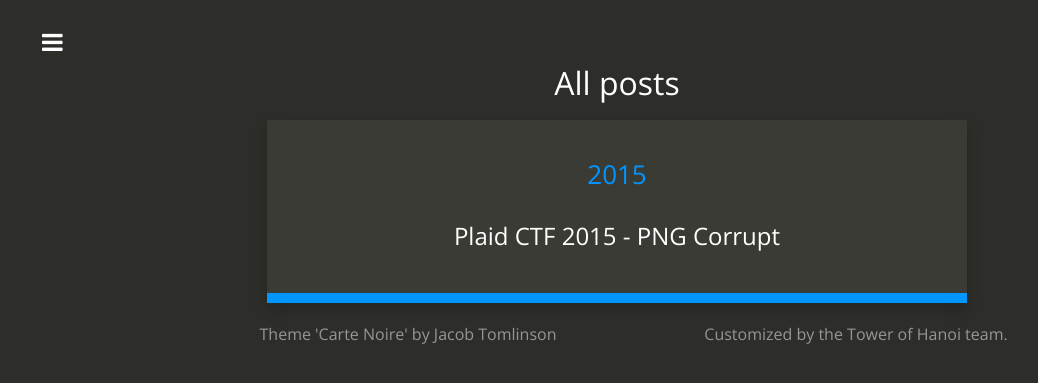
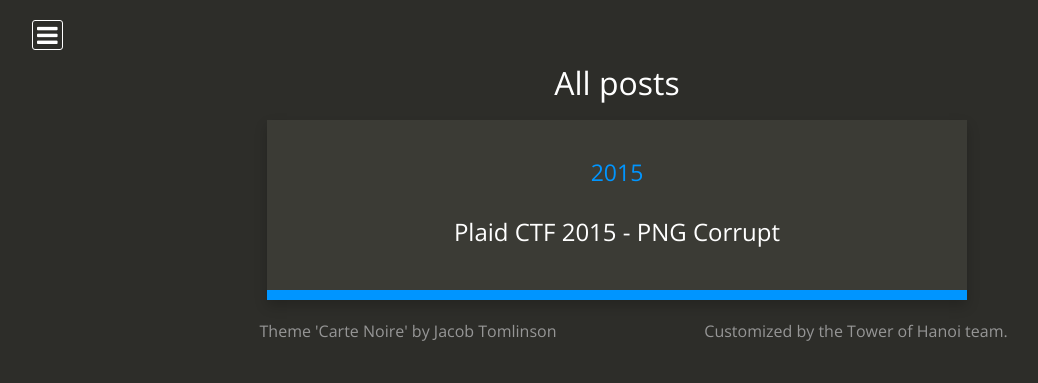
Before and after one commit to TowerofHanoi/towerofhanoi.github.io, a Jekyll site: the page built from posts.html, in a window 1280 px wide. Shown: the top 383 px of the page, without its empty margins (8-1046 px from the left). Built offline with Jekyll 4.4.1, drawn with Linux system fonts in a browser that asks for light colours; nearby versions of some CDN libraries; Markdown is read by kramdown in place of the engine named in the settings.

Commit message:
Added excerpt in home page, edited font sizes and colors, added border to menu button

```diff
--- a/_includes/header.html
+++ b/_includes/header.html
@@ -1,6 +1,7 @@
 <nav id="my-menu">
   <div>
-    <p>{{ site.title }}</p>
+    <img src="/img/logo.png" class="about-image" height="30" width="30" alt="Tower of Hanoi Blog">
+    <b>{{ site.title }}</b>
     <ul class="pages">
       <li><a href="/"><i class="fa fa-home"></i> Home</a></li>
       <li><a href="/posts/"><i class="fa fa-archive"></i> All Posts</a></li>
--- a/css/style.scss
+++ b/css/style.scss
@@ -115,7 +115,7 @@
 	width: 100%;
 
 	@media (min-width: $screen-sm-min) {
-		font-size: 62px;
+		font-size: 40px;
 		margin-left: -10%;
 		width: 120%;
 	}
@@ -129,7 +129,9 @@
 	left: 20px;
 	cursor: pointer;
 	line-height: 1em;
-	padding: 10px;
+	padding: 2px 4px 2px 4px;
+	border: 1px solid #FFFFFF;
+	border-radius: 3px;
 	background-color: $dark;
 	z-index: 100;
 	@media (min-width: $screen-sm-min) {
@@ -169,10 +171,13 @@
 			margin-right: 10px;
 		}
 	}
+	.links {
+		text-align: left;
+	}
 }
 
 .links {
-	margin-top: 50px;
+	margin-top: 10px;
 	text-align: center;
 
 	i {
@@ -287,12 +292,12 @@
 
 	.articles {
 		text-align: center;
-		font-size: 20px;
+		font-size: 18px;
 
 		h2 {
 			margin-bottom: 30px;
 			color: $light-blue;
-			font-size: 26px;
+			font-size: 23px;
 		}
 
 		ul {
@@ -425,11 +430,11 @@
 	}
 
 	h2 {
-		font-size: 36px;
+		font-size: 30px;
 	}
 
 	h3 {
-		font-size: 28px;
+		font-size: 22px;
 	}
 
 	p {
@@ -541,7 +546,7 @@
 			padding-bottom: 10px;
 
 			@media (min-width: $screen-sm-min) {
-				font-size: 24px;
+				font-size: 18px;
 				padding-left: 30px;
 				padding-right: 30px;
 				padding-top: 40px;
@@ -620,7 +625,7 @@
 					width: 100%;
 					font-family: 'Anonymous Pro';
 					background-color: $darker;
-					color: $white;
+					color: #f92672;
 					font-size: 12px;
 					border: none;
 					padding-left: 15px;
@@ -647,7 +652,7 @@
 					font-family: 'Anonymous Pro';
 					font-size: 15px;
 					background-color: $darker;
-					color: $white;
+					color: #f92672;
 					padding: 0.5em;
 					vertical-align: middle;
 				}
--- a/index.html
+++ b/index.html
@@ -38,8 +38,10 @@
 
                       <li>
                           <a href="{{ post.url | prepend: site.baseurl }}">{{ post.title }}</a>
-                          <small class="hidden-xs">{{ post.date | date: "%B %-d, %Y" }}</small>
+			  <br>
+                          <small class="hidden-xs">{{ post.date | date: "%B %-d, %Y" }} by {{ post.author }}</small>
                       </li>
+		      {{ post.excerpt }}
 
                   {% endfor %}
                   <li>
```
Also changed, not shown: _posts/2015-06-12-PNG_Corrupted.md (+0 -6 lines).
